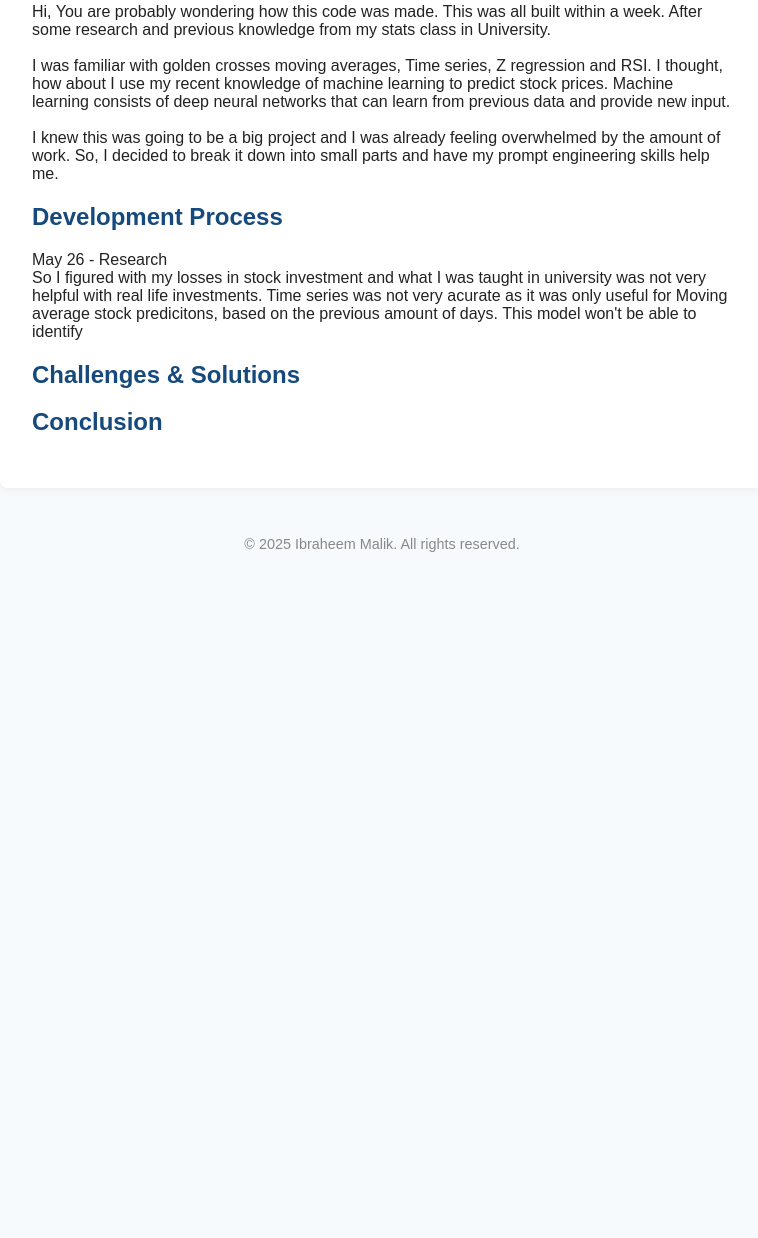
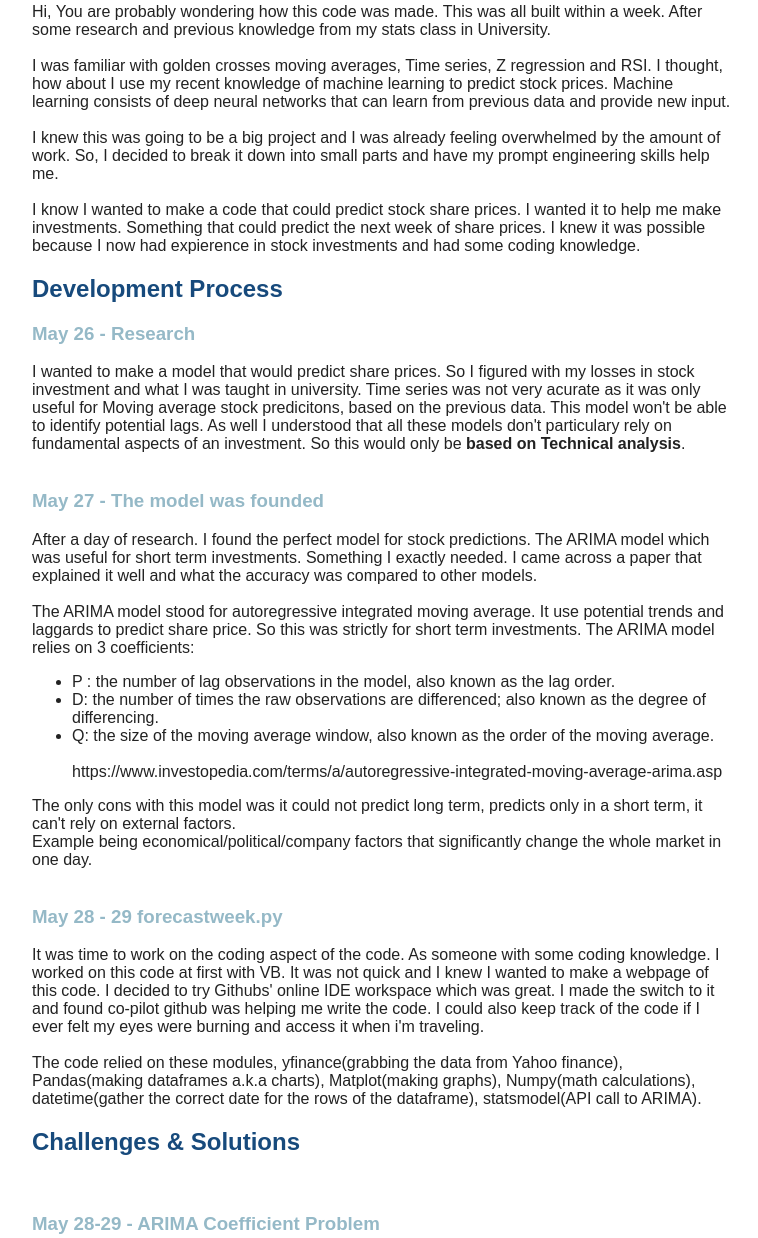
Before and after one commit to IbraheemMwork/Company-Valuation-, a plain HTML site: page blog.html in a window 1280 px wide. Shown: the part 268-1506 px from the top of the page, without its empty margins (258-1016 px from the left). Before the commit the page ends 836 px from the top, so only its background shows below. Drawn offline with Linux system fonts and the light colour scheme.

Commit message:
update to blog

```diff
--- a/blog.html
+++ b/blog.html
@@ -38,6 +38,9 @@
         article h2 {
             color: #174a7c;
         }
+        article h3 {
+            color: #95B9C7;
+        }
         footer {
             text-align: center;
             padding: 1rem;
@@ -64,17 +67,47 @@
                 <br><br>
                 I knew this was going to be a big project and I was already feeling overwhelmed by the amount of work. So, I decided to break it down into small parts and have my prompt engineering skills help me.
 
+                <br><br>
+                I know I wanted to make a code that could predict stock share prices. I wanted it to help me make investments. Something that could predict the next week of share prices. I knew it was possible because I now had expierence in stock investments and had some coding knowledge.
+
                 </b>
             </b>
             </p>
             <h2>Development Process</h2>
             <p>
-                May 26 - Research <br>
-                So I figured with my losses in stock investment and what I was taught in university was not very helpful with real life investments. Time series was not very acurate as it was only useful for Moving average stock predicitons, based on the previous amount of days. This model won't be able to identify
+                <h3>May 26 - Research</h3>
+                I wanted to make a model that would predict share prices.
+                So I figured with my losses in stock investment and what I was taught in university. Time series was not very acurate as it was only useful for Moving average stock predicitons, based on the previous data. This model won't be able to identify potential lags. As well I understood that all these models don't particulary rely on fundamental aspects of an investment. So this would only be <b>based on Technical analysis</b>.
+
+                <br>
+                <br>
+               <h3> May 27 - The model was founded</h3>
+                After a day of research. I found the perfect model for stock predictions. The ARIMA model which was useful for short term investments. Something I exactly needed. I came across a paper that explained it well and what the accuracy was compared to other models. <br> <br>
+                The ARIMA model stood for autoregressive integrated moving average. It use potential trends and laggards to predict share price. So this was strictly for short term investments. The ARIMA model relies on 3 coefficients:
+                <ul>
+                    <li>P : the number of lag observations in the model, also known as the lag order.</li>
+                    <li>D: the number of times the raw observations are differenced; also known as the degree of differencing.</li>
+                    <li>Q: the size of the moving average window, also known as the order of the moving average.</li> <br>
+                    https://www.investopedia.com/terms/a/autoregressive-integrated-moving-average-arima.asp
+                </ul>
+
+            The only cons with this model was it could not predict long term, predicts only in a short term, it can't rely on external factors.<br>Example being economical/political/company factors that significantly change the whole market in one day.</br>
+            <br>
+                <h3>May 28 - 29 forecastweek.py</h3>
+                It was time to work on the coding aspect of the code. As someone with some coding knowledge. I worked on this code at first with VB. It was not quick and I knew I wanted to make a webpage of this code. I decided to try Githubs' online IDE workspace which was great. I made the switch to it and found co-pilot github was helping me write the code. I could also keep track of the code if I ever felt my eyes were burning and access it when i'm traveling.
+
+                <br><br> The code relied on these modules, yfinance(grabbing the data from Yahoo finance), Pandas(making dataframes a.k.a charts), Matplot(making graphs), Numpy(math calculations), datetime(gather the correct date for the rows of the dataframe), statsmodel(API call to ARIMA).
+
+
+
+
             </p>
             <h2>Challenges & Solutions</h2>
             <p>
-                <!-- Discuss any challenges and how you solved them -->
+
+                <br><h3>May 28-29 - ARIMA Coefficient Problem</h3><br> I also had Chatgbt help me with some aspects I did not understand. One being the modules "datetime , statsmodels.tsa.arima.model". I only work with datetime a little bit, but i did have knowledge with working with huggingface API calls to models. So I understood that the model was a API call and we were using the ARIMA model. I then did some research to determine what coefficient values should I use? Co-pilot kept giving an incorrect value for q. It kept it at 0, but I checked with some websites and chatgbt to get atleast 1-3. I put it to 1 because i believed that atleast 1 moving average would be identified with the 6 months of data it was using. Especially in the short term prediction of 7 days. If I was using a month basis it would be greater.
+
+                  <br><br><h3>May 28-29 - Weekday problem</h3><br> When testing the code. I saw it was including the weekends when predicting the share price. This would include saturday and sunday when the stock market was not even open. I had to keep this to weekdays only. So I found the datetime library. This then appended the share price to weekdays only using an empty dict called "future_dates[]".
             </p>
             <h2>Conclusion</h2>
             <p>
```
